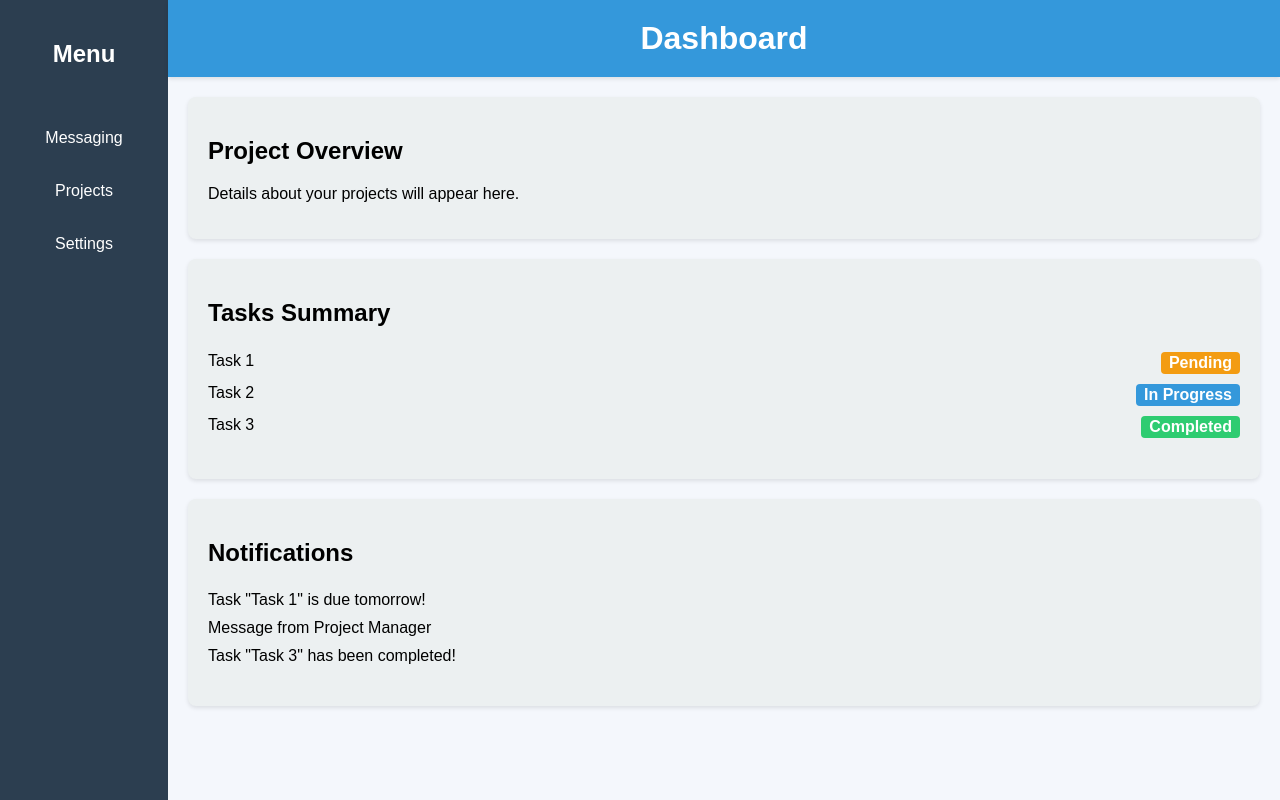
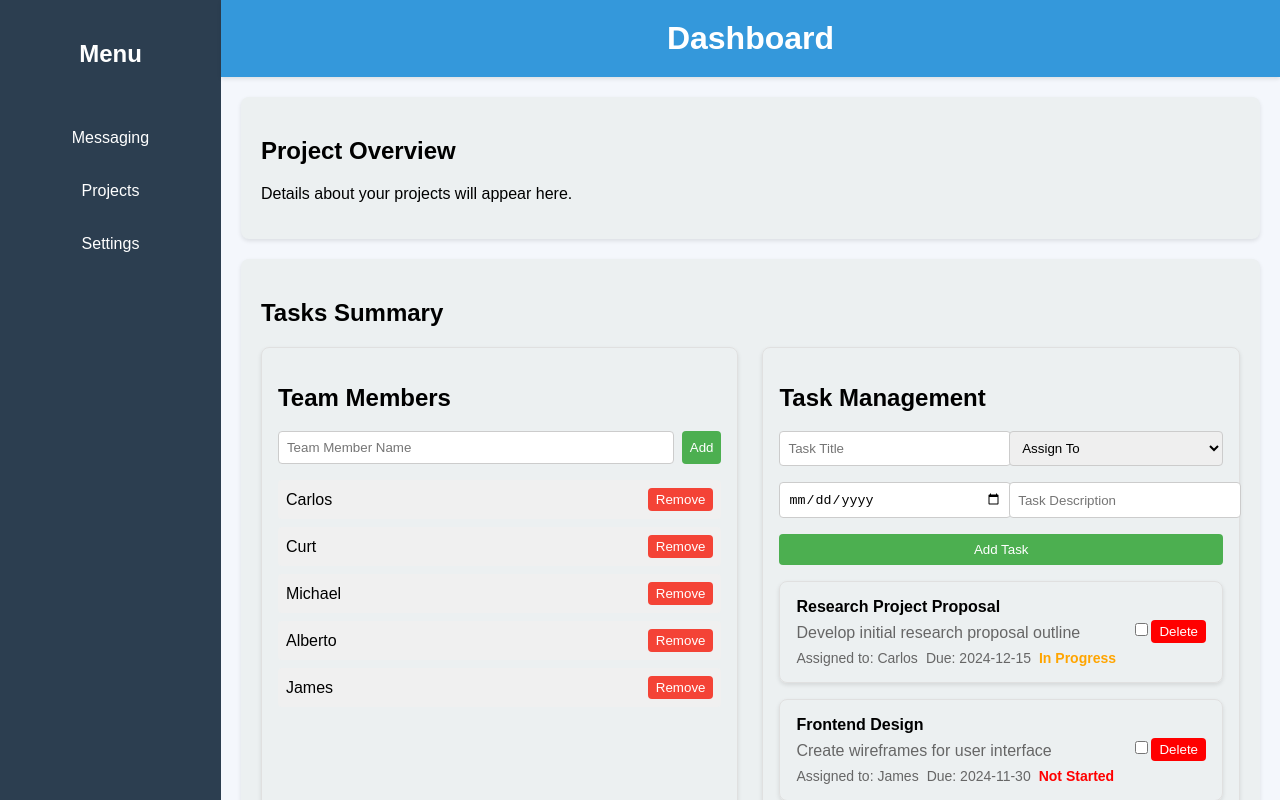
Before and after one commit to Curt-D-Francis/Student-Collab-SWE-Project, a React (Create React App) app in the folder student-collab-tool/: page / in a window 1280 px wide. Shown: the top 800 px of the page. Built offline with nearby package versions, Linux system fonts and the light colour scheme.

Commit message:
Added Task Managment and made some changes to css styling in dashboard

```diff
--- a/student-collab-tool/src/components/Dashboard.css
+++ b/student-collab-tool/src/components/Dashboard.css
@@ -1,6 +1,6 @@
 .dashboard-container {
   display: flex;
-  height: 100vh;
+  min-height: 100vh;
   font-family: Arial, sans-serif;
 }
 
@@ -14,6 +14,7 @@
   flex-direction: column;
   justify-content: flex-start;
   align-items: center;
+  flex-grow: 0.05;
 }
 
 .navigation-menu h2 {
@@ -72,7 +73,9 @@
   gap: 20px;
 }
 
-.project-overview, .tasks-summary, .notifications-panel {
+.project-overview,
+.tasks-summary,
+.notifications-panel {
   background-color: #ecf0f1;
   padding: 20px;
   border-radius: 8px;
@@ -92,12 +95,14 @@
   text-align: center;
 }
 
-.tasks-list, .notifications-list {
+.tasks-list,
+.notifications-list {
   list-style: none;
   padding: 0;
 }
 
-.tasks-list li, .notifications-list li {
+.tasks-list li,
+.notifications-list li {
   display: flex;
   justify-content: space-between;
   padding: 5px 0;
--- a/student-collab-tool/src/components/Dashboard.jsx
+++ b/student-collab-tool/src/components/Dashboard.jsx
@@ -1,6 +1,7 @@
 import React from "react";
 import { Link } from "react-router-dom";
 import "./Dashboard.css";
+import TaskManagementSystem from "./TaskManagement";
 
 const Dashboard = () => {
   return (
@@ -9,9 +10,15 @@ const Dashboard = () => {
       <nav className="navigation-menu">
         <h2>Menu</h2>
         <ul>
-          <li><Link to="/messages">Messaging</Link></li>
-          <li><Link to="/projects">Projects</Link></li>
-          <li><Link to="/settings">Settings</Link></li>
+          <li>
+            <Link to="/messages">Messaging</Link>
+          </li>
+          <li>
+            <Link to="/projects">Projects</Link>
+          </li>
+          <li>
+            <Link to="/settings">Settings</Link>
+          </li>
         </ul>
       </nav>
 
@@ -31,18 +38,7 @@ const Dashboard = () => {
           <section className="tasks-summary">
             <h2>Tasks Summary</h2>
             <ul className="tasks-list">
-              <li>
-                <span>Task 1</span>
-                <span className="status pending">Pending</span>
-              </li>
-              <li>
-                <span>Task 2</span>
-                <span className="status in-progress">In Progress</span>
-              </li>
-              <li>
-                <span>Task 3</span>
-                <span className="status completed">Completed</span>
-              </li>
+              <TaskManagementSystem />
             </ul>
           </section>
 
--- /dev/null
+++ b/student-collab-tool/src/components/TaskManagement.css
@@ -0,0 +1,140 @@
+.task-management-container {
+  display: grid;
+  grid-template-columns: 1fr;
+  gap: 1.5rem;
+}
+
+@media (min-width: 768px) {
+  .task-management-container {
+    grid-template-columns: 1fr 1fr;
+  }
+}
+
+.team-members-card {
+  border: 1px solid #e0e0e0;
+  border-radius: 8px;
+  padding: 1rem;
+  box-shadow: 0 2px 4px rgba(0, 0, 0, 0.1);
+}
+
+.team-member-input-container {
+  display: flex;
+  margin-bottom: 1rem;
+}
+
+.team-member-input-container input {
+  flex-grow: 1;
+  margin-right: 0.5rem;
+  padding: 0.5rem;
+  border: 1px solid #ccc;
+  border-radius: 4px;
+}
+
+.team-member-input-container button {
+  padding: 0.5rem;
+  background-color: #4caf50;
+  color: white;
+  border: none;
+  border-radius: 4px;
+  cursor: pointer;
+}
+
+.team-member-list {
+  display: flex;
+  flex-direction: column;
+  gap: 0.5rem;
+}
+
+.team-member-item {
+  display: flex;
+  justify-content: space-between;
+  align-items: center;
+  background-color: #f0f0f0;
+  padding: 0.5rem;
+  border-radius: 4px;
+}
+
+.team-member-item .remove-button {
+  background-color: #f44336;
+  color: white;
+  border: none;
+  border-radius: 4px;
+  padding: 0.25rem 0.5rem;
+  cursor: pointer;
+}
+
+.task-card {
+  border: 1px solid #e0e0e0;
+  border-radius: 8px;
+  padding: 1rem;
+  margin-bottom: 1rem;
+  box-shadow: 0 2px 4px rgba(0, 0, 0, 0.1);
+}
+
+.task-header {
+  display: flex;
+  justify-content: space-between;
+  align-items: center;
+}
+
+.task-details {
+  flex-grow: 1;
+}
+
+.task-title {
+  font-weight: bold;
+  margin-bottom: 0.5rem;
+}
+
+.task-description {
+  color: #666;
+  margin-bottom: 0.5rem;
+}
+
+.task-metadata {
+  display: flex;
+  gap: 0.5rem;
+  font-size: 0.875rem;
+  color: #666;
+}
+
+.task-status {
+  font-weight: bold;
+}
+
+.status-completed {
+  color: green;
+}
+
+.status-in-progress {
+  color: orange;
+}
+
+.status-not-started {
+  color: red;
+}
+
+.task-form {
+  display: grid;
+  grid-template-columns: 1fr 1fr;
+  gap: 1rem;
+  margin-bottom: 1rem;
+}
+
+.task-form input,
+.task-form select {
+  width: 100%;
+  padding: 0.5rem;
+  border: 1px solid #ccc;
+  border-radius: 4px;
+}
+
+.task-form button {
+  grid-column: span 2;
+  padding: 0.5rem;
+  background-color: #4caf50;
+  color: white;
+  border: none;
+  border-radius: 4px;
+  cursor: pointer;
+}
--- /dev/null
+++ b/student-collab-tool/src/components/TaskManagement.jsx
@@ -0,0 +1,244 @@
+import React, { useState } from "react";
+import "./TaskManagement.css";
+
+const TaskManagementSystem = () => {
+  const [teamMembers, setTeamMembers] = useState([
+    "Carlos",
+    "Curt",
+    "Michael",
+    "Alberto",
+    "James",
+  ]);
+  const [newMemberName, setNewMemberName] = useState("");
+
+  const [tasks, setTasks] = useState([
+    {
+      id: 1,
+      title: "Research Project Proposal",
+      description: "Develop initial research proposal outline",
+      assignedTo: "Carlos",
+      status: "In Progress",
+      dueDate: "2024-12-15",
+      completed: false,
+    },
+    {
+      id: 2,
+      title: "Frontend Design",
+      description: "Create wireframes for user interface",
+      assignedTo: "James",
+      status: "Not Started",
+      dueDate: "2024-11-30",
+      completed: false,
+    },
+  ]);
+  const [newTask, setNewTask] = useState({
+    title: "",
+    description: "",
+    assignedTo: "",
+    status: "Not Started",
+    dueDate: "",
+    completed: false,
+  });
+
+  const addTeamMember = () => {
+    const trimmedName = newMemberName.trim();
+    if (!trimmedName) {
+      alert("Please enter a team member name");
+      return;
+    }
+
+    if (
+      teamMembers.some(
+        (member) => member.toLowerCase() === trimmedName.toLowerCase()
+      )
+    ) {
+      alert("This team member already exists");
+      return;
+    }
+
+    setTeamMembers([...teamMembers, trimmedName]);
+    setNewMemberName("");
+  };
+
+  const removeTeamMember = (memberToRemove) => {
+    const assignedTasks = tasks.filter(
+      (task) => task.assignedTo === memberToRemove
+    );
+
+    if (assignedTasks.length > 0) {
+      alert("Cannot remove team member who has assigned tasks");
+      return;
+    }
+
+    setTeamMembers(teamMembers.filter((member) => member !== memberToRemove));
+  };
+
+  const addTask = () => {
+    if (!newTask.title || !newTask.assignedTo || !newTask.dueDate) {
+      alert("Please fill in all required fields");
+      return;
+    }
+
+    const taskToAdd = {
+      ...newTask,
+      id: tasks.length + 1,
+    };
+
+    setTasks([...tasks, taskToAdd]);
+
+    setNewTask({
+      title: "",
+      description: "",
+      assignedTo: "",
+      status: "Not Started",
+      dueDate: "",
+      completed: false,
+    });
+  };
+
+  const updateTaskStatus = (taskId, completed) => {
+    setTasks(
+      tasks.map((task) =>
+        task.id === taskId
+          ? {
+              ...task,
+              completed,
+              status: completed ? "Completed" : "In Progress",
+            }
+          : task
+      )
+    );
+  };
+
+  const deleteTask = (taskId) => {
+    setTasks(tasks.filter((task) => task.id !== taskId));
+  };
+
+  return (
+    <div className="task-management-container">
+      <div className="team-members-card">
+        <h2>Team Members</h2>
+        <div className="team-member-input-container">
+          <input
+            type="text"
+            placeholder="Team Member Name"
+            value={newMemberName}
+            onChange={(e) => setNewMemberName(e.target.value)}
+          />
+          <button onClick={addTeamMember}>Add</button>
+        </div>
+
+        <div className="team-member-list">
+          {teamMembers.map((member) => (
+            <div key={member} className="team-member-item">
+              <span>{member}</span>
+              <button
+                className="remove-button"
+                onClick={() => removeTeamMember(member)}
+              >
+                Remove
+              </button>
+            </div>
+          ))}
+        </div>
+      </div>
+
+      <div className="team-members-card">
+        <h2>Task Management</h2>
+        <form
+          className="task-form"
+          onSubmit={(e) => {
+            e.preventDefault();
+            addTask();
+          }}
+        >
+          <input
+            type="text"
+            placeholder="Task Title"
+            value={newTask.title}
+            onChange={(e) => setNewTask({ ...newTask, title: e.target.value })}
+            required
+          />
+          <select
+            value={newTask.assignedTo}
+            onChange={(e) =>
+              setNewTask({ ...newTask, assignedTo: e.target.value })
+            }
+            required
+          >
+            <option value="">Assign To</option>
+            {teamMembers.map((member) => (
+              <option key={member} value={member}>
+                {member}
+              </option>
+            ))}
+          </select>
+          <input
+            type="date"
+            value={newTask.dueDate}
+            onChange={(e) =>
+              setNewTask({ ...newTask, dueDate: e.target.value })
+            }
+            required
+          />
+          <input
+            type="text"
+            placeholder="Task Description"
+            value={newTask.description}
+            onChange={(e) =>
+              setNewTask({ ...newTask, description: e.target.value })
+            }
+          />
+          <button type="submit">Add Task</button>
+        </form>
+
+        <div>
+          {tasks.map((task) => (
+            <div key={task.id} className="task-card">
+              <div className="task-header">
+                <div className="task-details">
+                  <div className="task-title">{task.title}</div>
+                  <div className="task-description">{task.description}</div>
+                  <div className="task-metadata">
+                    <span>Assigned to: {task.assignedTo}</span>
+                    <span>Due: {task.dueDate}</span>
+                    <span
+                      className={`task-status status-${task.status
+                        .toLowerCase()
+                        .replace(" ", "-")}`}
+                    >
+                      {task.status}
+                    </span>
+                  </div>
+                </div>
+                <div className="task-actions">
+                  <input
+                    type="checkbox"
+                    checked={task.completed}
+                    onChange={(e) =>
+                      updateTaskStatus(task.id, e.target.checked)
+                    }
+                  />
+                  <button
+                    onClick={() => deleteTask(task.id)}
+                    style={{
+                      backgroundColor: "red",
+                      color: "white",
+                      border: "none",
+                      padding: "0.25rem 0.5rem",
+                      borderRadius: "4px",
+                    }}
+                  >
+                    Delete
+                  </button>
+                </div>
+              </div>
+            </div>
+          ))}
+        </div>
+      </div>
+    </div>
+  );
+};
+
+export default TaskManagementSystem;
```
